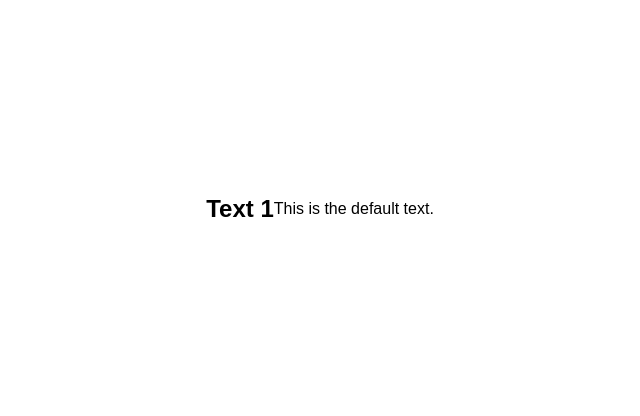
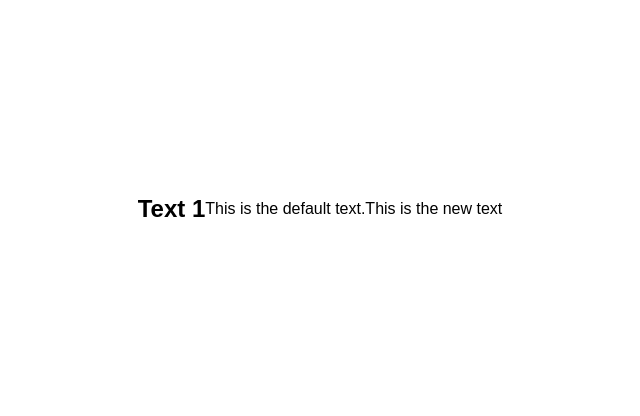
Before and after one commit to Gauravsidhu/Media, a PHP site: page / in a window 1280 px wide. Shown: the part 191-607 px from the top of the page, without its empty margins (320-960 px from the left). Run offline with PHP 8.4, Linux system fonts and the light colour scheme.

Commit message:
changes in the index file

```diff
--- a/index.php
+++ b/index.php
@@ -1,17 +1,20 @@
 <!DOCTYPE html>
 <html lang="en">
+
 <head>
     <meta charset="UTF-8">
     <meta name="viewport" content="width=device-width, initial-scale=1.0">
     <title>Scroll Animation Example</title>
     <link rel="stylesheet" href="styles.css">
 </head>
+
 <body>
     <div class="content">
         <div class="text-container">
             <div class="text" id="text1">
                 <h2>Text 1</h2>
                 <p>This is the default text.</p>
+                <p>This is the new text</p>
             </div>
             <div class="text" id="text2">
                 <h2>Text 2</h2>
@@ -21,4 +24,5 @@
     </div>
     <script src="script.js"></script>
 </body>
+
 </html>
```
